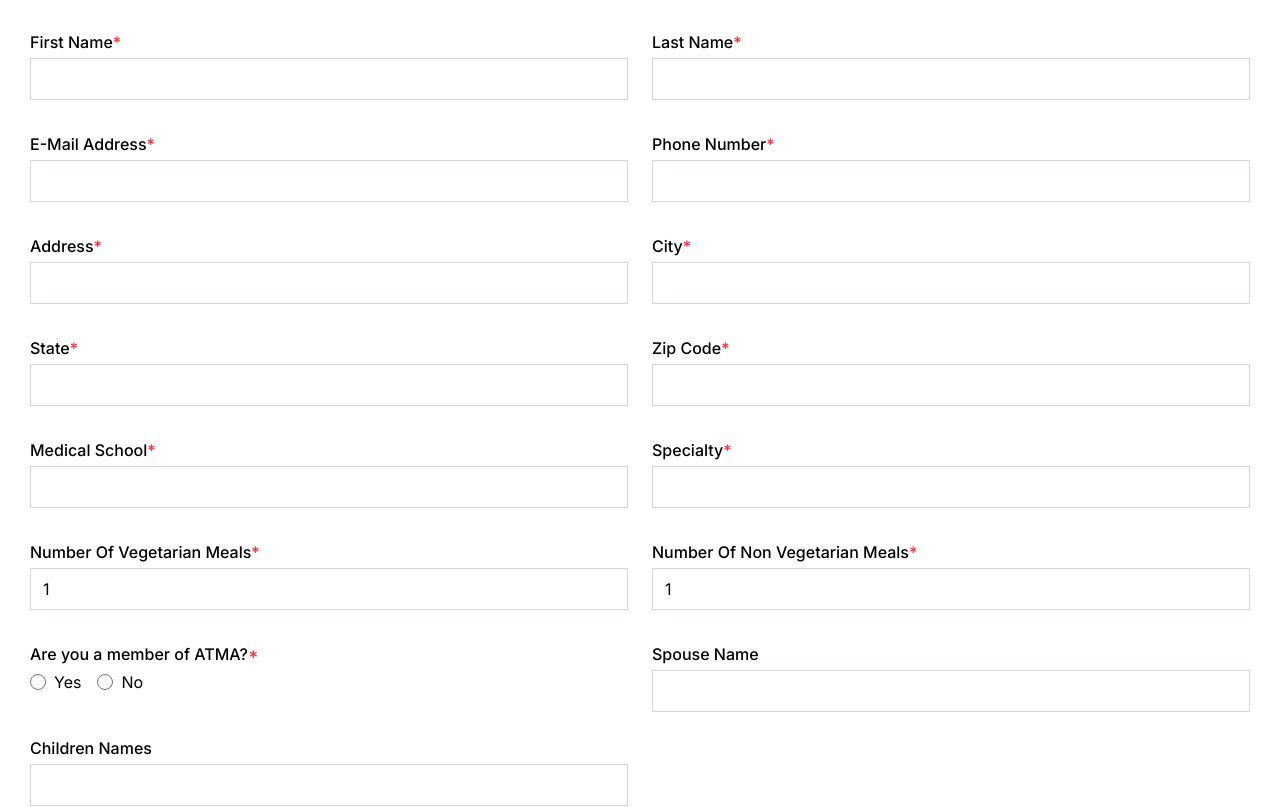
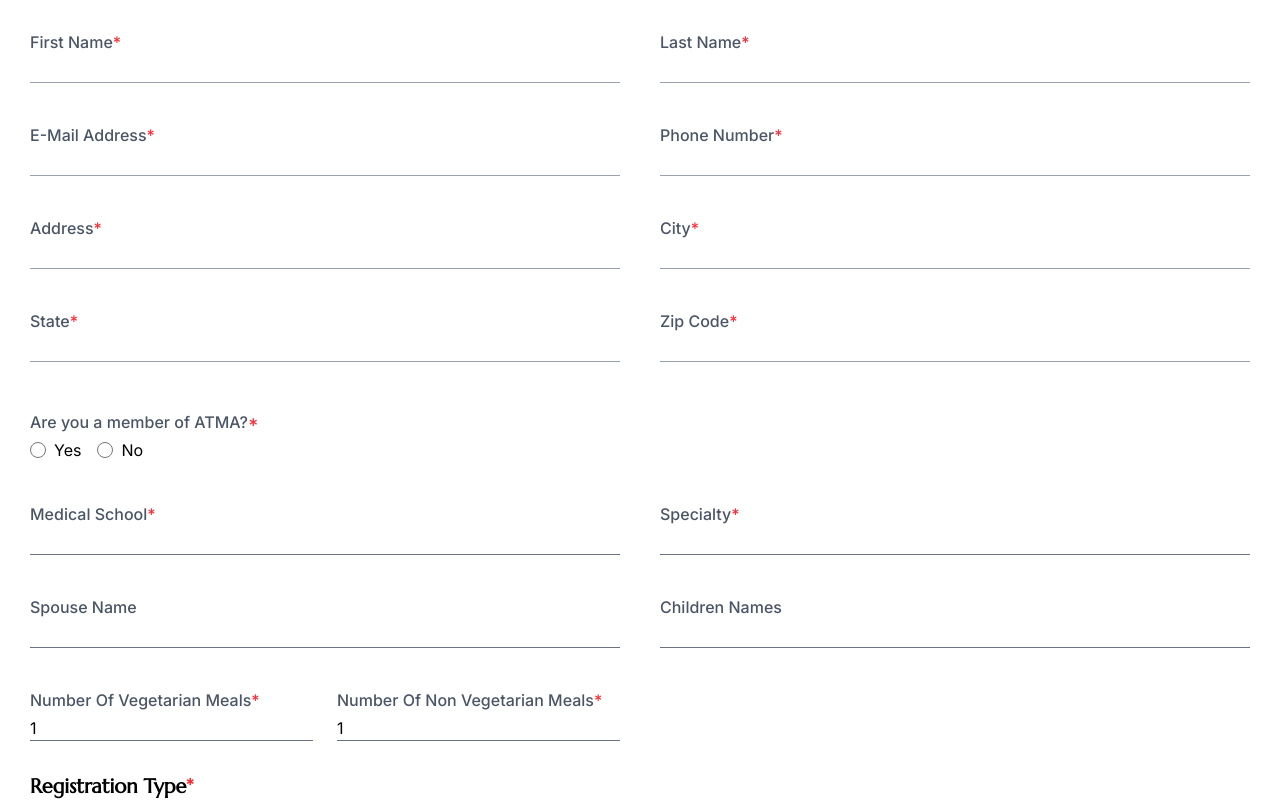
Before and after one commit to employeebhavya/atma-national-convention, a Next.js app: page / in a window 1280 px wide. Shown: the part 2260-3067 px from the top of the page. Built offline with nearby package versions, Linux system fonts and the light colour scheme.

Commit message:
fiexed form issues

```diff
--- a/src/app/globals.css
+++ b/src/app/globals.css
@@ -51,7 +51,7 @@ button {
 }
 input:focus,
 input:focus-visible {
-  outline: 1px solid black;
+  outline: none;
   outline-offset: 1px;
 }
 input[type="checkbox"] {
--- a/src/components/RegistrationForm.jsx
+++ b/src/components/RegistrationForm.jsx
@@ -371,11 +371,11 @@ export default function RegistrationForm() {
         </h1>
 
         <form className="space-y-8">
-          <div className="grid grid-cols-1 md:grid-cols-2 gap-6">
+          <div className="flex flex-col gap-12">
             {/* Left Column */}
-            <div className="space-y-8">
+            <div className="grid grid-cols-1 md:grid-cols-2 gap-10">
               <div>
-                <label className="block text-base font-medium text-black mb-1">
+                <label className="block text-base font-medium text-gray-600 mb-1">
                   First Name<span className="text-red-500">*</span>
                 </label>
                 <input
@@ -383,13 +383,27 @@ export default function RegistrationForm() {
                   name="firstName"
                   value={formData.firstName}
                   onChange={handleChange}
-                  className="w-full px-3 py-2 border border-gray-300"
+                  className="w-full border-b border-gray-400"
                   required
                 />
               </div>
 
               <div>
-                <label className="block text-base font-medium text-black mb-1">
+                <label className="block text-base font-medium text-gray-600 mb-1">
+                  Last Name<span className="text-red-500">*</span>
+                </label>
+                <input
+                  type="text"
+                  name="lastName"
+                  value={formData.lastName}
+                  onChange={handleChange}
+                  className="w-full border-b border-gray-400"
+                  required
+                />
+              </div>
+
+              <div>
+                <label className="block text-base font-medium text-gray-600 mb-1">
                   E-Mail Address<span className="text-red-500">*</span>
                 </label>
                 <input
@@ -397,13 +411,27 @@ export default function RegistrationForm() {
                   name="email"
                   value={formData.email}
                   onChange={handleChange}
-                  className="w-full px-3 py-2 border border-gray-300"
+                  className="w-full border-b border-gray-400"
                   required
                 />
               </div>
 
               <div>
-                <label className="block text-base font-medium text-black mb-1">
+                <label className="block text-base font-medium text-gray-600 mb-1">
+                  Phone Number<span className="text-red-500">*</span>
+                </label>
+                <input
+                  type="tel"
+                  name="phone"
+                  value={formData.phone}
+                  onChange={handleChange}
+                  className="w-full border-b border-gray-400"
+                  required
+                />
+              </div>
+
+              <div>
+                <label className="block text-base font-medium text-gray-600 mb-1">
                   Address<span className="text-red-500">*</span>
                 </label>
                 <input
@@ -411,13 +439,27 @@ export default function RegistrationForm() {
                   name="address"
                   value={formData.address}
                   onChange={handleChange}
-                  className="w-full px-3 py-2 border border-gray-300"
+                  className="w-full border-b border-gray-400"
                   required
                 />
               </div>
 
               <div>
-                <label className="block text-base font-medium text-black mb-1">
+                <label className="block text-base font-medium text-gray-600 mb-1">
+                  City<span className="text-red-500">*</span>
+                </label>
+                <input
+                  type="text"
+                  name="city"
+                  value={formData.city}
+                  onChange={handleChange}
+                  className="w-full border-b border-gray-400"
+                  required
+                />
+              </div>
+
+              <div>
+                <label className="block text-base font-medium text-gray-600 mb-1">
                   State<span className="text-red-500">*</span>
                 </label>
                 <input
@@ -425,88 +467,13 @@ export default function RegistrationForm() {
                   name="state"
                   value={formData.state}
                   onChange={handleChange}
-                  className="w-full px-3 py-2 border border-gray-300"
+                  className="w-full border-b border-gray-400"
                   required
                 />
               </div>
 
               <div>
-                <label className="block text-base font-medium text-black mb-1">
-                  Medical School<span className="text-red-500">*</span>
-                </label>
-                <input
-                  type="text"
-                  name="medicalSchool"
-                  value={formData.medicalSchool}
-                  onChange={handleChange}
-                  className="w-full px-3 py-2 border border-gray-300"
-                  required
-                />
-              </div>
-
-              <div>
-                <label className="block text-base font-medium text-black mb-1">
-                  Number Of Vegetarian Meals
-                  <span className="text-red-500">*</span>
-                </label>
-                <input
-                  type="number"
-                  name="vegetarianMeals"
-                  value={formData.vegetarianMeals}
-                  onChange={handleChange}
-                  min="0"
-                  className="w-full px-3 py-2 border border-gray-300"
-                  required
-                />
-              </div>
-            </div>
-
-            {/* Right Column */}
-            <div className="space-y-8">
-              <div>
-                <label className="block text-base font-medium text-black mb-1">
-                  Last Name<span className="text-red-500">*</span>
-                </label>
-                <input
-                  type="text"
-                  name="lastName"
-                  value={formData.lastName}
-                  onChange={handleChange}
-                  className="w-full px-3 py-2 border border-gray-300"
-                  required
-                />
-              </div>
-
-              <div>
-                <label className="block text-base font-medium text-black mb-1">
-                  Phone Number<span className="text-red-500">*</span>
-                </label>
-                <input
-                  type="tel"
-                  name="phone"
-                  value={formData.phone}
-                  onChange={handleChange}
-                  className="w-full px-3 py-2 border border-gray-300"
-                  required
-                />
-              </div>
-
-              <div>
-                <label className="block text-base font-medium text-black mb-1">
-                  City<span className="text-red-500">*</span>
-                </label>
-                <input
-                  type="text"
-                  name="city"
-                  value={formData.city}
-                  onChange={handleChange}
-                  className="w-full px-3 py-2 border border-gray-300"
-                  required
-                />
-              </div>
-
-              <div>
-                <label className="block text-base font-medium text-black mb-1">
+                <label className="block text-base font-medium text-gray-600 mb-1">
                   Zip Code<span className="text-red-500">*</span>
                 </label>
                 <input
@@ -514,48 +481,18 @@ export default function RegistrationForm() {
                   name="zip"
                   value={formData.zip}
                   onChange={handleChange}
-                  className="w-full px-3 py-2 border border-gray-300"
-                  required
-                />
-              </div>
-
-              <div>
-                <label className="block text-base font-medium text-black mb-1">
-                  Specialty<span className="text-red-500">*</span>
-                </label>
-                <input
-                  type="text"
-                  name="specialty"
-                  value={formData.specialty}
-                  onChange={handleChange}
-                  className="w-full px-3 py-2 border border-gray-300"
-                  required
-                />
-              </div>
-
-              <div>
-                <label className="block text-base font-medium text-black mb-1">
-                  Number Of Non Vegetarian Meals
-                  <span className="text-red-500">*</span>
-                </label>
-                <input
-                  type="number"
-                  name="nonVegetarianMeals"
-                  value={formData.nonVegetarianMeals}
-                  onChange={handleChange}
-                  min="0"
-                  className="w-full px-3 py-2 border border-gray-300"
+                  className="w-full border-b border-gray-400"
                   required
                 />
               </div>
             </div>
-          </div>
 
             {/* Additional Fields */}
-          <div className="grid grid-cols-1 md:grid-cols-2 gap-6">
+            <div className="flex flex-col gap-10">
               <div>
-              <label className="block text-base font-medium text-black mb-1">
-                Are you a member of ATMA?<span className="text-red-500">*</span>
+                <label className="block text-base font-medium text-gray-600 mb-1">
+                  Are you a member of ATMA?
+                  <span className="text-red-500">*</span>
                 </label>
                 <div className="flex space-x-4">
                   <label className="inline-flex items-center">
@@ -565,7 +502,7 @@ export default function RegistrationForm() {
                       value="yes"
                       checked={formData.isMember === "yes"}
                       onChange={handleChange}
-                    className="h-4 w-4 text-[#dc1d46]"
+                      className="h-4 w-4 text-[#dc1d46] accent-[#dc1d46]"
                       required
                     />
                     <span className="ml-2">Yes</span>
@@ -577,16 +514,44 @@ export default function RegistrationForm() {
                       value="no"
                       checked={formData.isMember === "no"}
                       onChange={handleChange}
-                    className="h-4 w-4 text-[#dc1d46]"
+                      className="h-4 w-4 text-[#dc1d46] acceent-[#dc1d46]"
                       required
                     />
                     <span className="ml-2">No</span>
                   </label>
                 </div>
               </div>
+              <div className="grid grid-cols-1 md:grid-cols-2 gap-10">
+                <div>
+                  <label className="block text-base font-medium text-gray-600 mb-1">
+                    Medical School<span className="text-red-500">*</span>
+                  </label>
+                  <input
+                    type="text"
+                    name="medicalSchool"
+                    value={formData.medicalSchool}
+                    onChange={handleChange}
+                    className="w-full border-b border-gray-500"
+                    required
+                  />
+                </div>
 
                 <div>
-              <label className="block text-base font-medium text-black mb-1">
+                  <label className="block text-base font-medium text-gray-600 mb-1">
+                    Specialty<span className="text-red-500">*</span>
+                  </label>
+                  <input
+                    type="text"
+                    name="specialty"
+                    value={formData.specialty}
+                    onChange={handleChange}
+                    className="w-full border-b border-gray-500"
+                    required
+                  />
+                </div>
+
+                <div>
+                  <label className="block text-base font-medium text-gray-600 mb-1">
                     Spouse Name
                   </label>
                   <input
@@ -594,12 +559,12 @@ export default function RegistrationForm() {
                     name="spouseName"
                     value={formData.spouseName}
                     onChange={handleChange}
-                className="w-full px-3 py-2 border border-gray-300"
+                    className="w-full border-b border-gray-500"
                   />
                 </div>
 
                 <div>
-              <label className="block text-base font-medium text-black mb-1">
+                  <label className="block text-base font-medium text-gray-600 mb-1">
                     Children Names
                   </label>
                   <input
@@ -607,8 +572,43 @@ export default function RegistrationForm() {
                     name="childrenNames"
                     value={formData.childrenNames}
                     onChange={handleChange}
-                className="w-full px-3 py-2 border border-gray-300"
+                    className="w-full border-b border-gray-500"
                   />
+                </div>
+
+                <div className="grid grid-cols-1 md:grid-cols-2 gap-6">
+                  <div>
+                    <label className="block text-base font-medium text-gray-600 mb-1">
+                      Number Of Vegetarian Meals
+                      <span className="text-red-500">*</span>
+                    </label>
+                    <input
+                      type="number"
+                      name="vegetarianMeals"
+                      value={formData.vegetarianMeals}
+                      onChange={handleChange}
+                      min="0"
+                      className="w-full border-b border-gray-500"
+                      required
+                    />
+                  </div>
+                  <div>
+                    <label className="block text-base font-medium text-gray-600 mb-1">
+                      Number Of Non Vegetarian Meals
+                      <span className="text-red-500">*</span>
+                    </label>
+                    <input
+                      type="number"
+                      name="nonVegetarianMeals"
+                      value={formData.nonVegetarianMeals}
+                      onChange={handleChange}
+                      min="0"
+                      className="w-full border-b border-gray-500"
+                      required
+                    />
+                  </div>
+                </div>
+              </div>
             </div>
           </div>
 
```
Also changed, not shown: public/team/2.png, public/team/5.png. Lines whose indentation alone changed are shown as unchanged.
